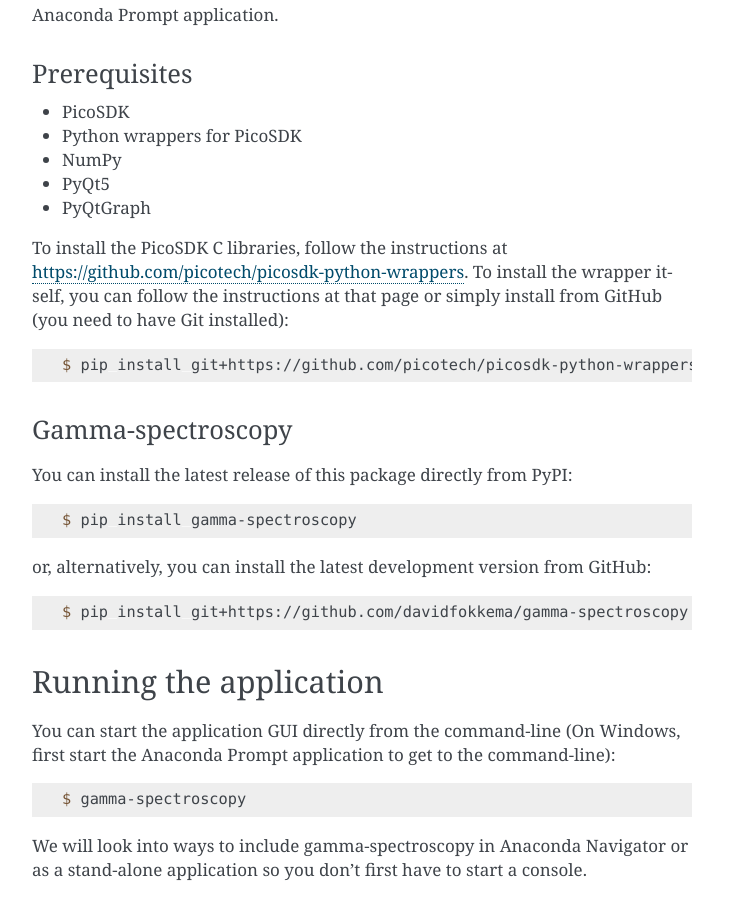
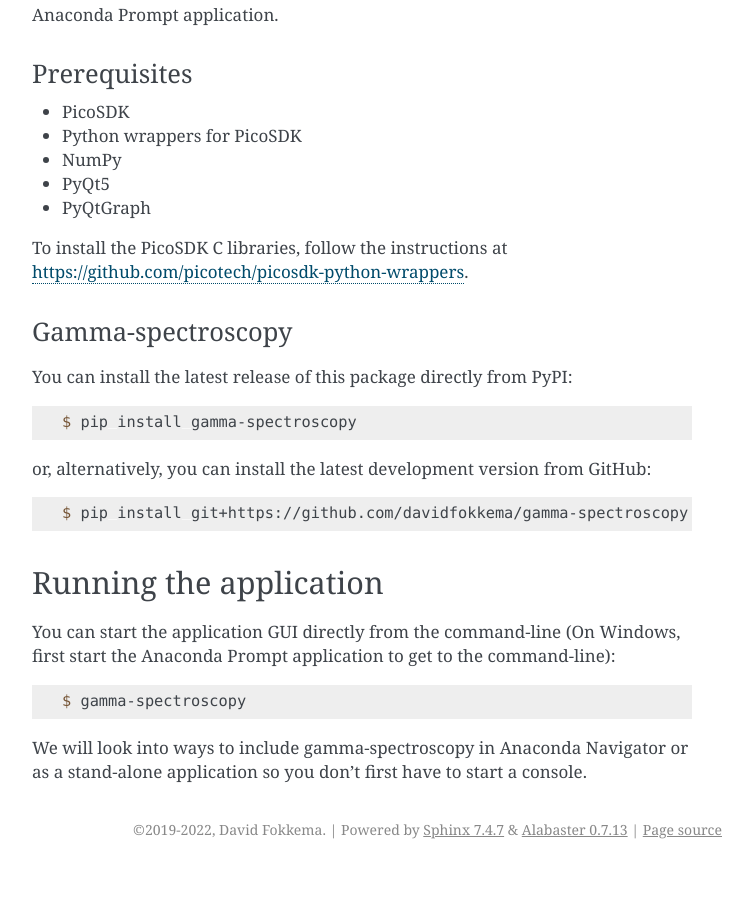
Before and after one commit to davidfokkema/gamma-spectroscopy, a Sphinx documentation site: the page built from docs/introduction.rst, in a window 1280 px wide and 900 px high, scrolled down 1598 px. Shown: the whole window, without its empty margins (388-1140 px from the left). Built offline with Sphinx 7.4.7, drawn with Linux system fonts in a browser that asks for light colours; after the commit the page ends 2467 px from its top, so only the background shows below that.

Commit message:
Depend on non-official PyPI picosdk package

```diff
--- a/README.rst
+++ b/README.rst
@@ -32,11 +32,7 @@
 * PyQt5
 * PyQtGraph
 
-To install the PicoSDK C libraries, follow the instructions at https://github.com/picotech/picosdk-python-wrappers. To install the wrapper itself, you can follow the instructions at that page or simply install from GitHub (you need to have Git installed):
-
-.. code-block:: console
-
-   $ pip install git+https://github.com/picotech/picosdk-python-wrappers
+To install the PicoSDK C libraries, follow the instructions at https://github.com/picotech/picosdk-python-wrappers.
 
 
 Gamma-spectroscopy
--- a/docs/conf.py
+++ b/docs/conf.py
@@ -22,7 +22,7 @@
 author = "David Fokkema"
 
 # The full version, including alpha/beta/rc tags
-release = "1.1.2"
+release = "1.1.4"
 
 
 # -- General configuration ---------------------------------------------------
--- a/setup.py
+++ b/setup.py
@@ -5,7 +5,7 @@
 
 setuptools.setup(
     name="gamma-spectroscopy",
-    version="1.1.2",
+    version="1.1.4",
     author="David Fokkema",
     author_email="davidfokkema@icloud.com",
     description="A GUI for gamma spectroscopy using a PicoScope",
@@ -23,6 +23,7 @@
     },
     install_requires=[
         "numpy",
+        "picosdk",
         "pyqt5",
         "pyqtgraph",
     ],
```
Also changed, not shown: 1 other file.
